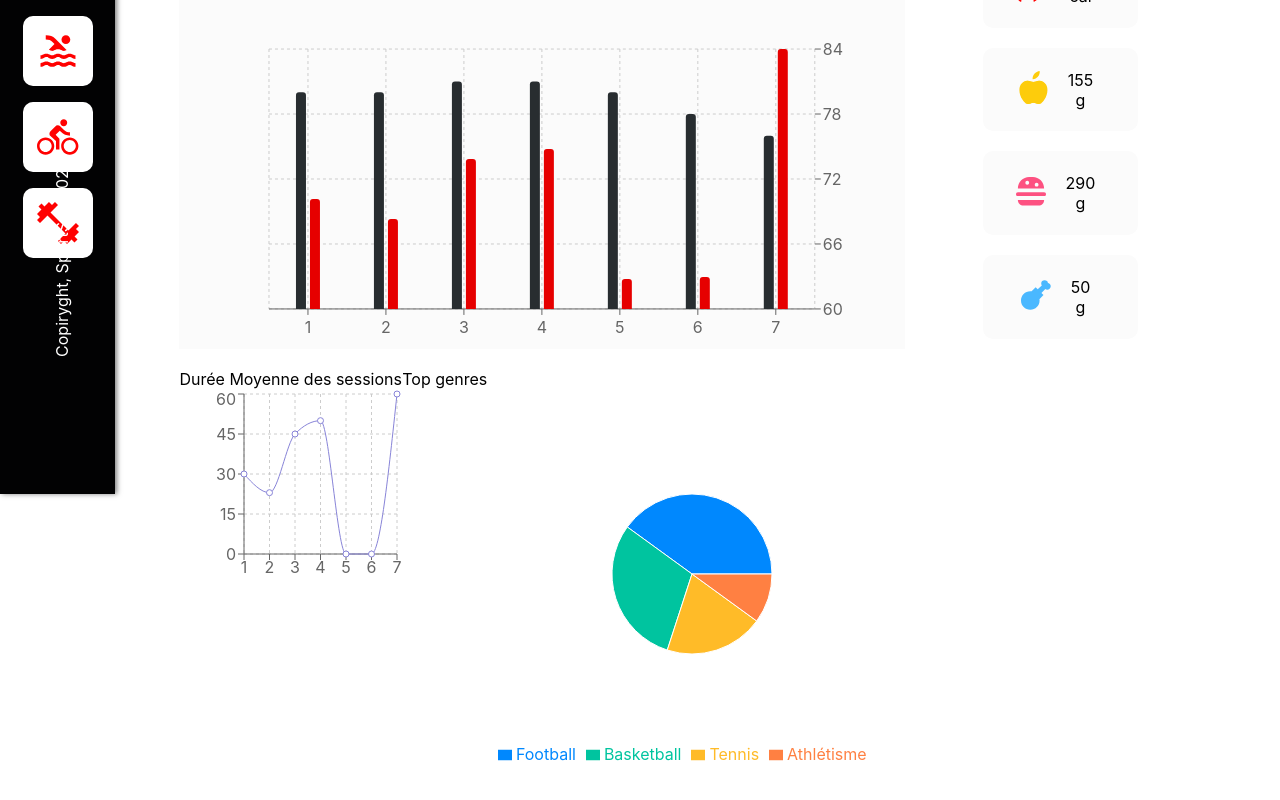
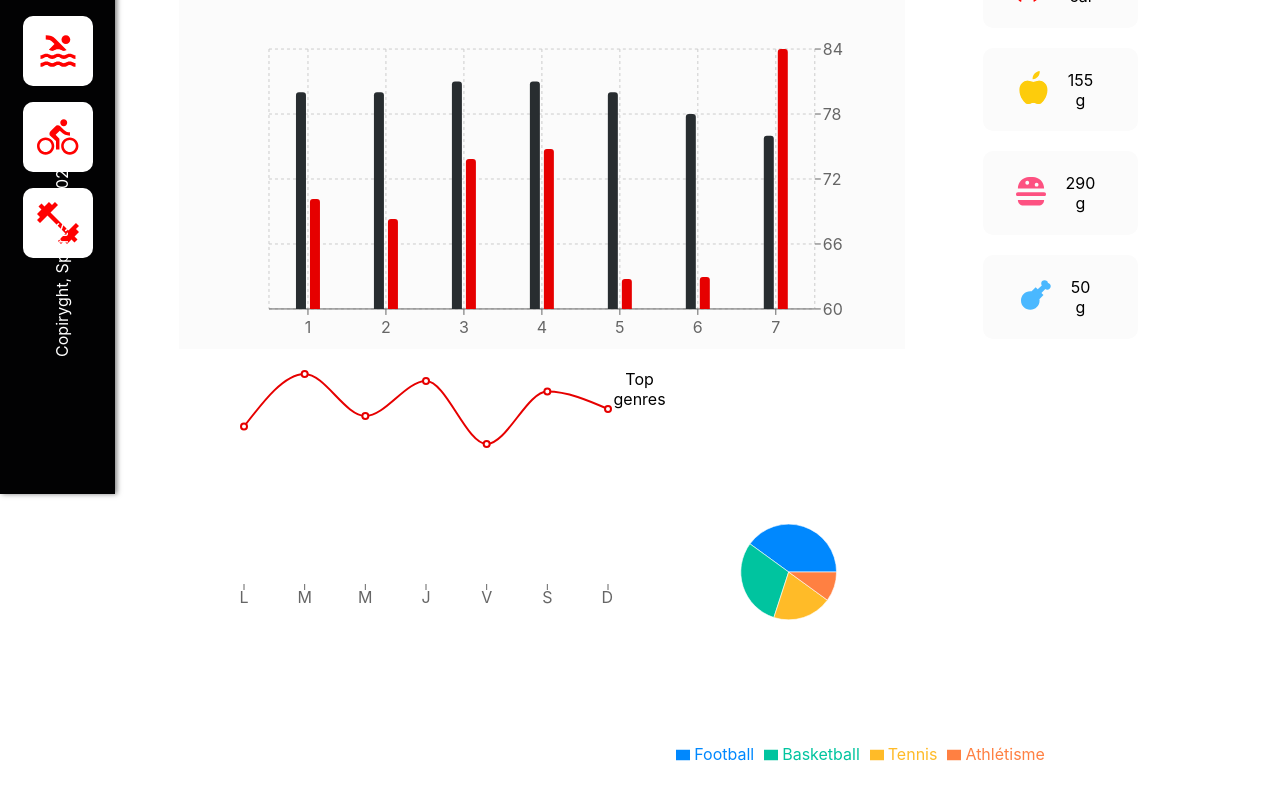
Before and after one commit to Chardema/p12, a React (Create React App) app: page / in a window 1280 px wide. Shown: the part 406-1206 px from the top of the page. Built offline with nearby package versions, Linux system fonts and the light colour scheme.

Commit message:
Début travail second graph (lineCharts) axis et tick retiré et test de height

```diff
--- a/src/components/LineChart/LineChart.js
+++ b/src/components/LineChart/LineChart.js
@@ -4,19 +4,43 @@ import styles from './LineChart.module.scss';
 import {USER_AVERAGE_SESSIONS} from './../../api/data.js';
 
 const LineCharts = () => {
+    const data = [
+        { day: "L", averageDuration: 45 },
+        { day: "M", averageDuration: 60 },
+        { day: "M", averageDuration: 48 },
+        { day: "J", averageDuration: 58 },
+        { day: "V", averageDuration: 40 },
+        { day: "S", averageDuration: 55 },
+        { day: "D", averageDuration: 50 },
+    ];
+
+    const CustomTooltip = ({ active, payload }) => {
+        if (active) {
+            return (
+                <div className={styles.tooltip}>
+                    <p>{`${payload[0].value} min`}</p>
+                </div>
+            );
+        }
+
+        return null;
+    };
+
     return (
-        <div className={styles["line-chart-container"]}>
-            <div className={styles["chart-title"]}>Durée Moyenne des sessions</div>
-            <ResponsiveContainer width="100%" height={200}>
-                <LineChart data={USER_AVERAGE_SESSIONS[0].sessions}>
-                    <CartesianGrid strokeDasharray="3 3" />
-                    <XAxis dataKey="day" />
-                    <YAxis />
-                    <Tooltip />
-                    <Line type="monotone" dataKey="sessionLength" stroke="#8884d8" activeDot={{ r: 8 }} />
-                </LineChart>
-            </ResponsiveContainer>
-        </div>
+        <ResponsiveContainer width="100%" height={250}>
+            <LineChart data={data}>
+                <XAxis  axisLine={false} dataKey="day" />
+                <YAxis  axisLine={false} tick={false} dataKey="averageDuration" />
+                <Tooltip content={CustomTooltip} />
+                <Line
+                    type="monotone"
+                    dataKey="averageDuration"
+                    stroke="#E60000"
+                    strokeWidth={2}
+                    dot={true}
+                />
+            </LineChart>
+        </ResponsiveContainer>
     );
 };
 
```
